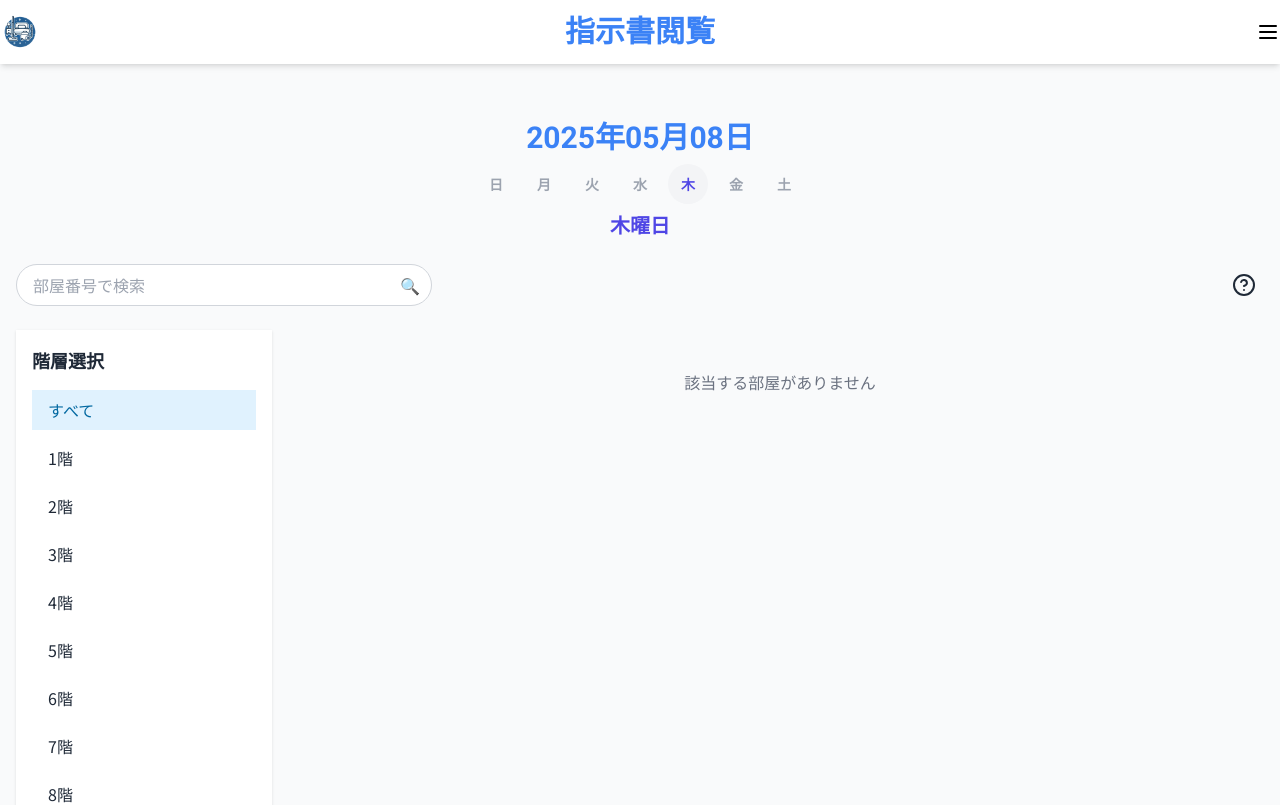
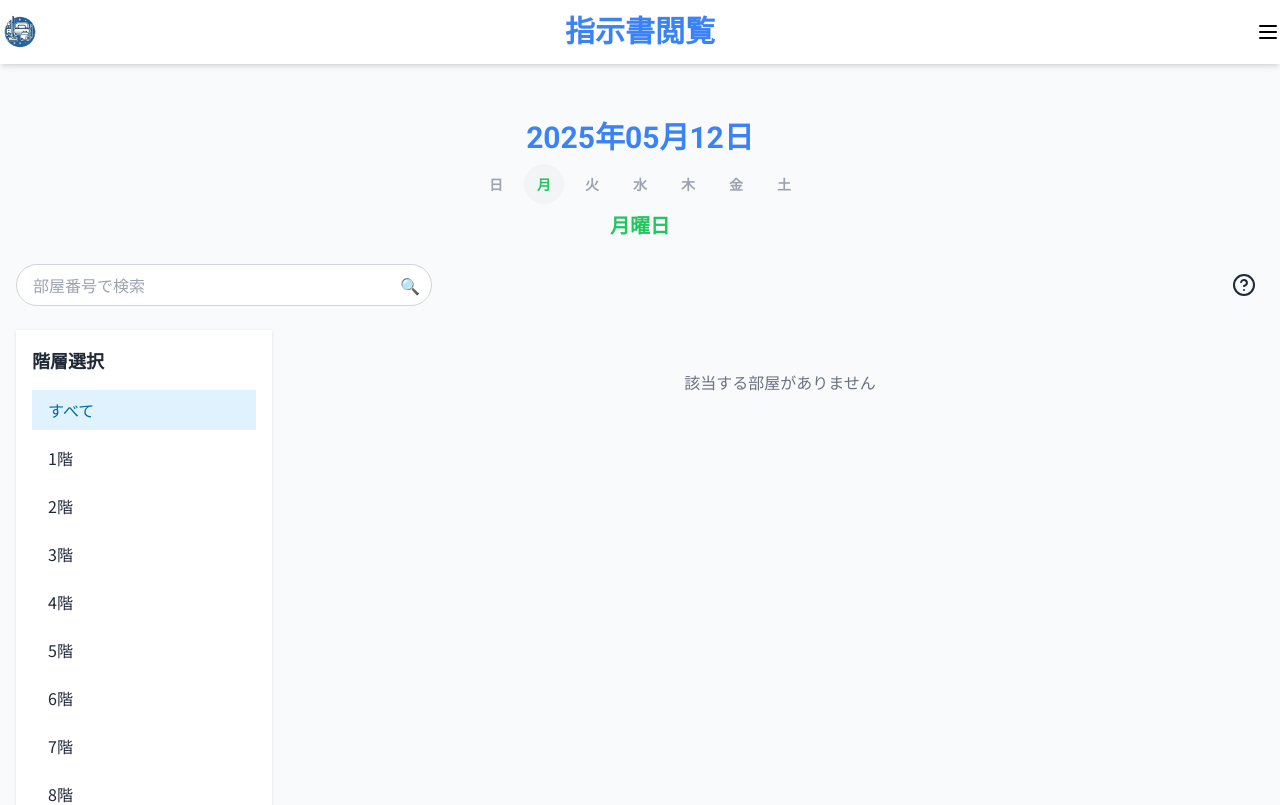
Before and after one commit to Keisuke-MARs/cleaning-management, a Next.js app: page /instructions/view in a window 1280 px wide. Shown: the top 805 px of the page. Built offline with nearby package versions, Linux system fonts and the light colour scheme; a web font is replaced by a local one.

Commit message:
曜日の色確定

```diff
--- a/src/app/components/date-display.tsx
+++ b/src/app/components/date-display.tsx
@@ -4,20 +4,20 @@ import { useEffect, useState } from "react"
 
 const weekdayColors = {
     日曜日: "text-red-600", // より深みのある赤
-    月曜日: "text-blue-600", // 落ち着いた青
+    月曜日: "text-green-500", // 落ち着いた青
     火曜日: "text-orange-500", // 明るいオレンジ
-    水曜日: "text-green-600", // 深みのある緑
-    木曜日: "text-indigo-600", // 落ち着いたインディゴ
-    金曜日: "text-purple-600", // 深みのある紫
-    土曜日: "text-teal-600", // ティール（青緑）
+    水曜日: "text-sky-400", // 深みのある緑
+    木曜日: "text-green-800", // 落ち着いたインディゴ
+    金曜日: "text-yellow-400", // 深みのある紫
+    土曜日: "text-blue-700", // ティール（青緑）
 }
 
 export default function DateDisplay() {
-    const [date, setDate] = useState<Date>(new Date())
+    const [date, setDate] = useState<Date>(new Date("2025-05-12"))
 
-    useEffect(() => {
-        setDate(new Date())
-    }, [])
+    // useEffect(() => {
+    //     setDate(new Date())
+    // }, [])
 
     const weekdays = ["日曜日", "月曜日", "火曜日", "水曜日", "木曜日", "金曜日", "土曜日"]
     const formattedDate = `${date.getFullYear()}年${String(date.getMonth() + 1).padStart(2, "0")}月${String(date.getDate()).padStart(2, "0")}日`
```
